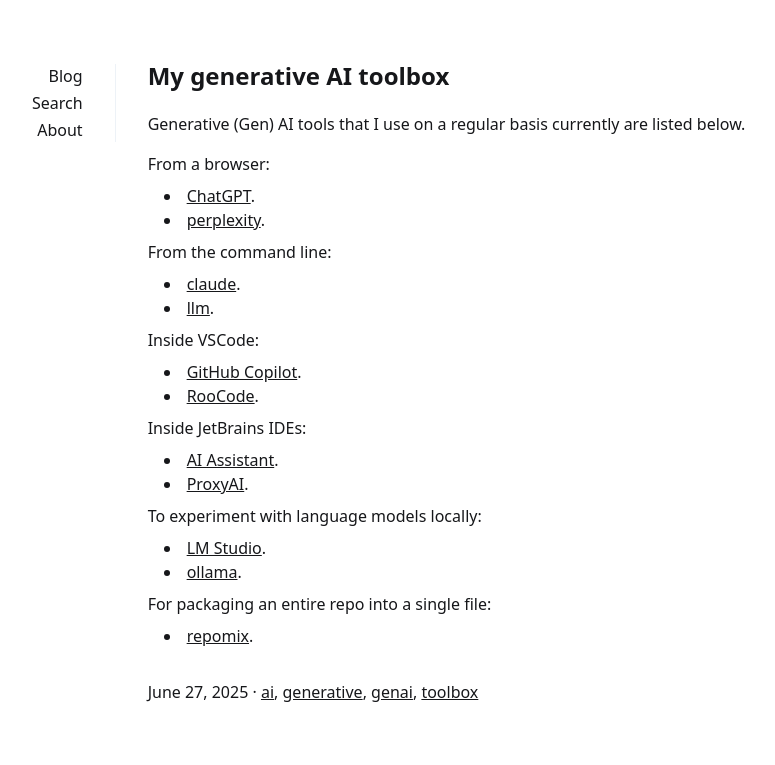
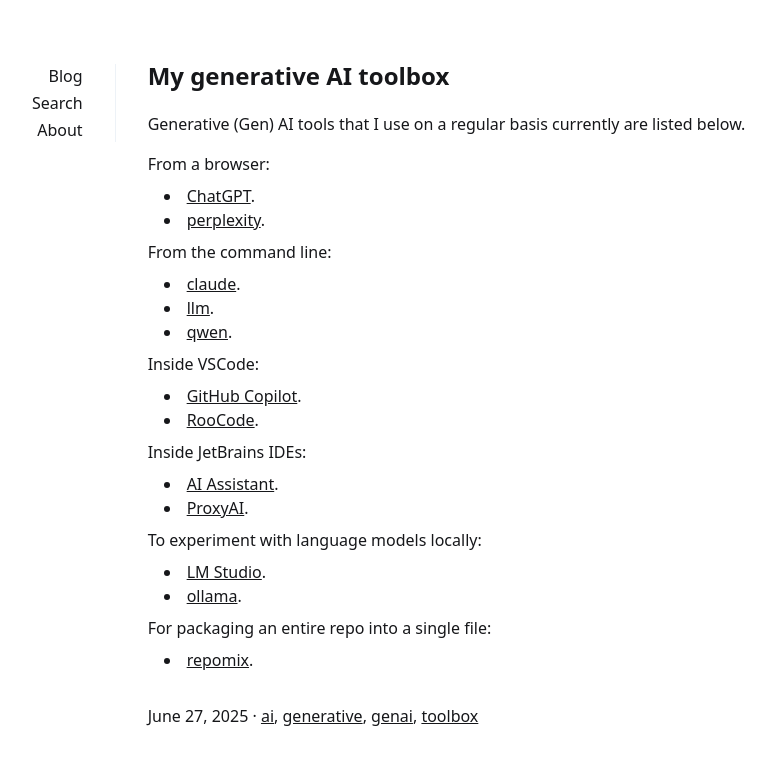
Before and after one commit to ovidiuparvu/ovidiuparvu.github.io, a Jekyll site: the page built from _posts/2025-06-27-my-gen-ai-toolbox.md, in a window 1280 px wide. Shown: the top 765 px of the page, without its empty margins (80-855 px from the left). Built offline with Jekyll 4.4.1, drawn with Linux system fonts in a browser that asks for light colours.

Commit message:
Add Qwen to the list of command line generative AI tools

```diff
--- a/_posts/2025-06-27-my-gen-ai-toolbox.md
+++ b/_posts/2025-06-27-my-gen-ai-toolbox.md
@@ -16,6 +16,7 @@ From the command line:
 
 - [claude](https://docs.anthropic.com/en/docs/claude-code/overview).
 - [llm](https://llm.datasette.io/en/stable/).
+- [qwen](https://github.com/QwenLM/qwen-code).
 
 Inside VSCode:
 
```
